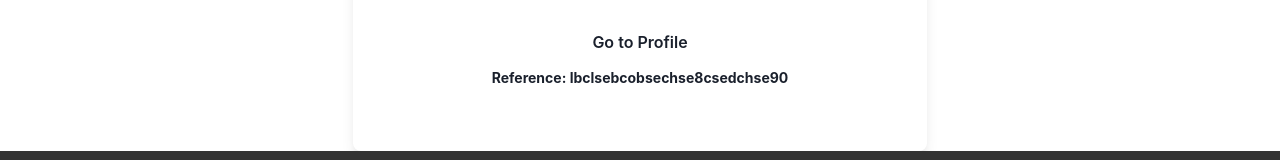
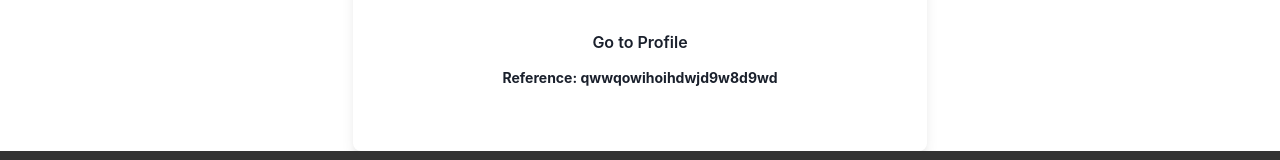
Before and after one commit to anand-harsh/Edumi, a React (Create React App) app in the folder edumi/: page /paymentsuccess in a window 1280 px wide. Shown: the part 357-517 px from the top of the page. Built offline with nearby package versions, Linux system fonts and the light colour scheme.

Commit message:
Update #6

```diff
--- a/edumi/src/components/Subscribe/PaymentSuccess.jsx
+++ b/edumi/src/components/Subscribe/PaymentSuccess.jsx
@@ -32,7 +32,7 @@ const PaymentSuccess = () => {
         </Link>
 
         <Heading size='xs'>
-          Reference: lbclsebcobsechse8csedchse90
+          Reference: qwwqowihoihdwjd9w8d9wd
         </Heading>
       </VStack>
     </Container>
```
